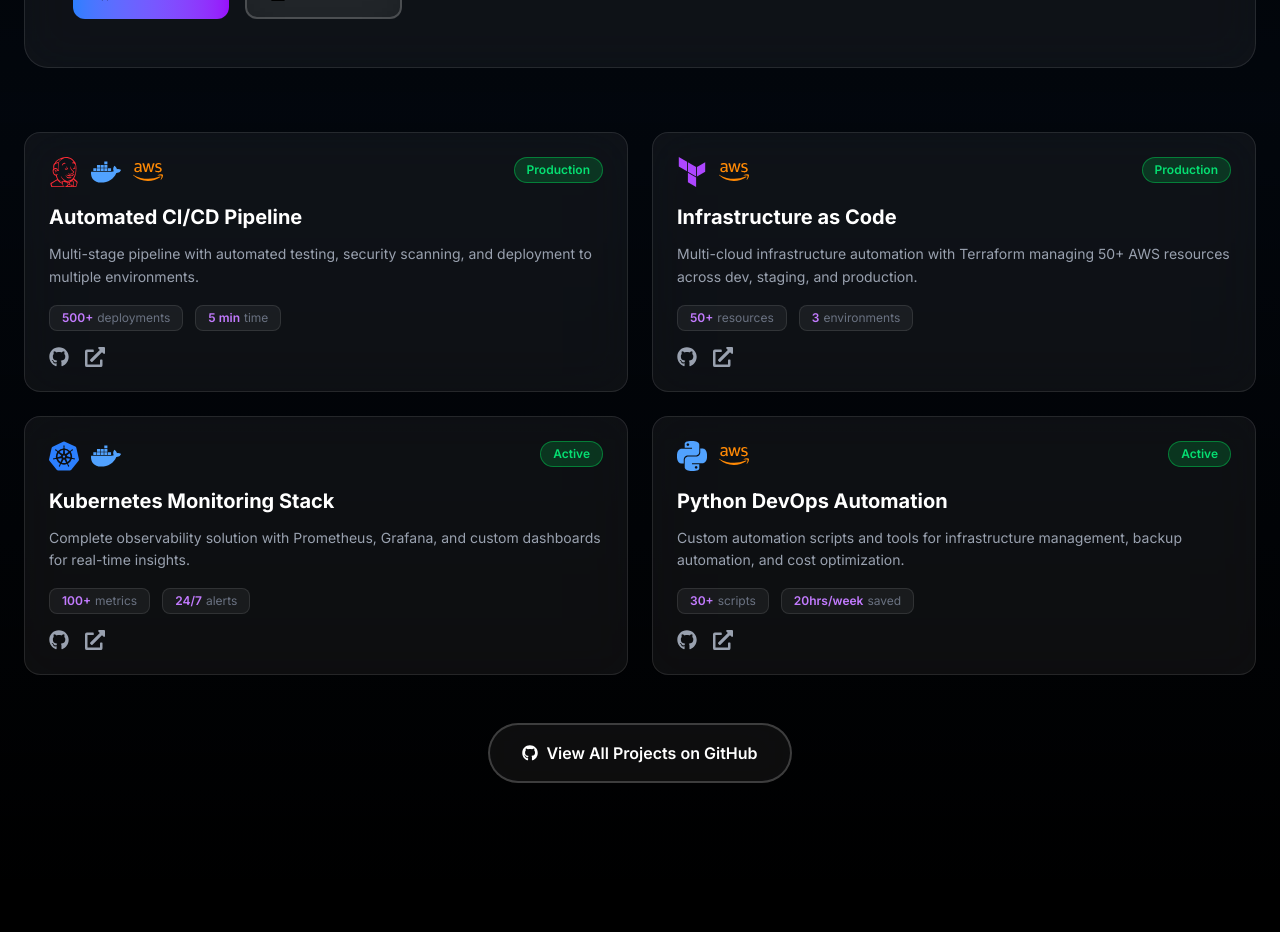
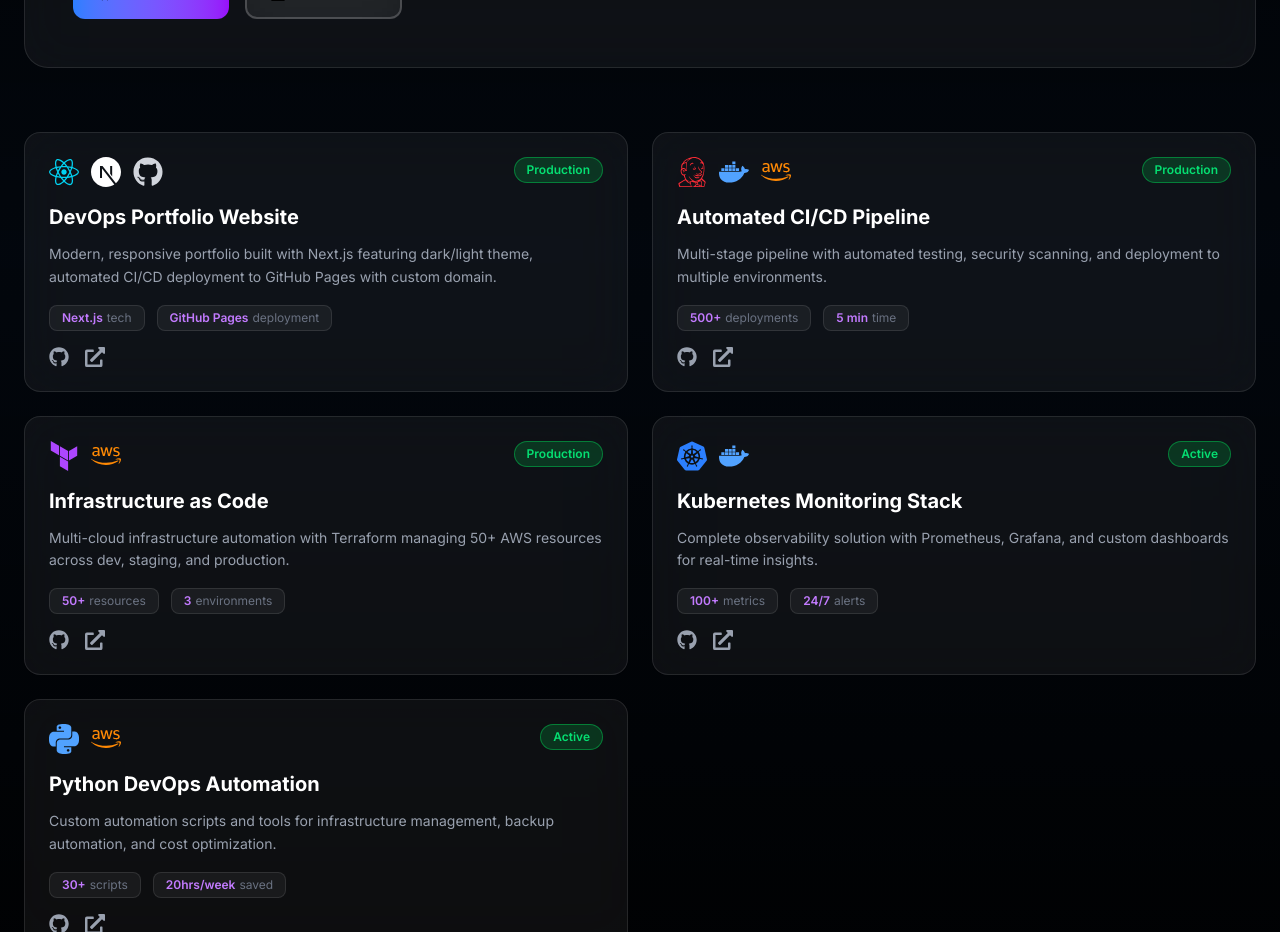
Before and after one commit to cloud-with-preetham/devops-portfolio, a Next.js app: page / in a window 1280 px wide. Shown: the part 10680-11612 px from the top of the page. Built offline with nearby package versions, Linux system fonts and the light colour scheme; no server answers.

Commit message:
fix: some minor fix in projects

```diff
--- a/components/Projects.tsx
+++ b/components/Projects.tsx
@@ -1,8 +1,8 @@
 "use client";
 
 import { motion } from "framer-motion";
-import { FaGithub, FaExternalLinkAlt, FaAws, FaDocker, FaRocket, FaUsers, FaClock } from "react-icons/fa";
-import { SiKubernetes, SiTerraform, SiPython, SiJenkins } from "react-icons/si";
+import { FaGithub, FaExternalLinkAlt, FaAws, FaDocker, FaRocket, FaUsers, FaClock, FaReact } from "react-icons/fa";
+import { SiKubernetes, SiTerraform, SiPython, SiJenkins, SiNextdotjs } from "react-icons/si";
 
 export default function Projects() {
   const featuredProject = {
@@ -25,6 +25,13 @@ export default function Projects() {
   };
 
   const projects = [
+    {
+      title: "DevOps Portfolio Website",
+      description: "Modern, responsive portfolio built with Next.js featuring dark/light theme, automated CI/CD deployment to GitHub Pages with custom domain.",
+      tech: [{ icon: FaReact, color: "text-cyan-400" }, { icon: SiNextdotjs, color: "text-white" }, { icon: FaGithub, color: "text-gray-300" }],
+      metrics: { tech: "Next.js", deployment: "GitHub Pages" },
+      status: "Production",
+    },
     {
       title: "Automated CI/CD Pipeline",
       description: "Multi-stage pipeline with automated testing, security scanning, and deployment to multiple environments.",
```
